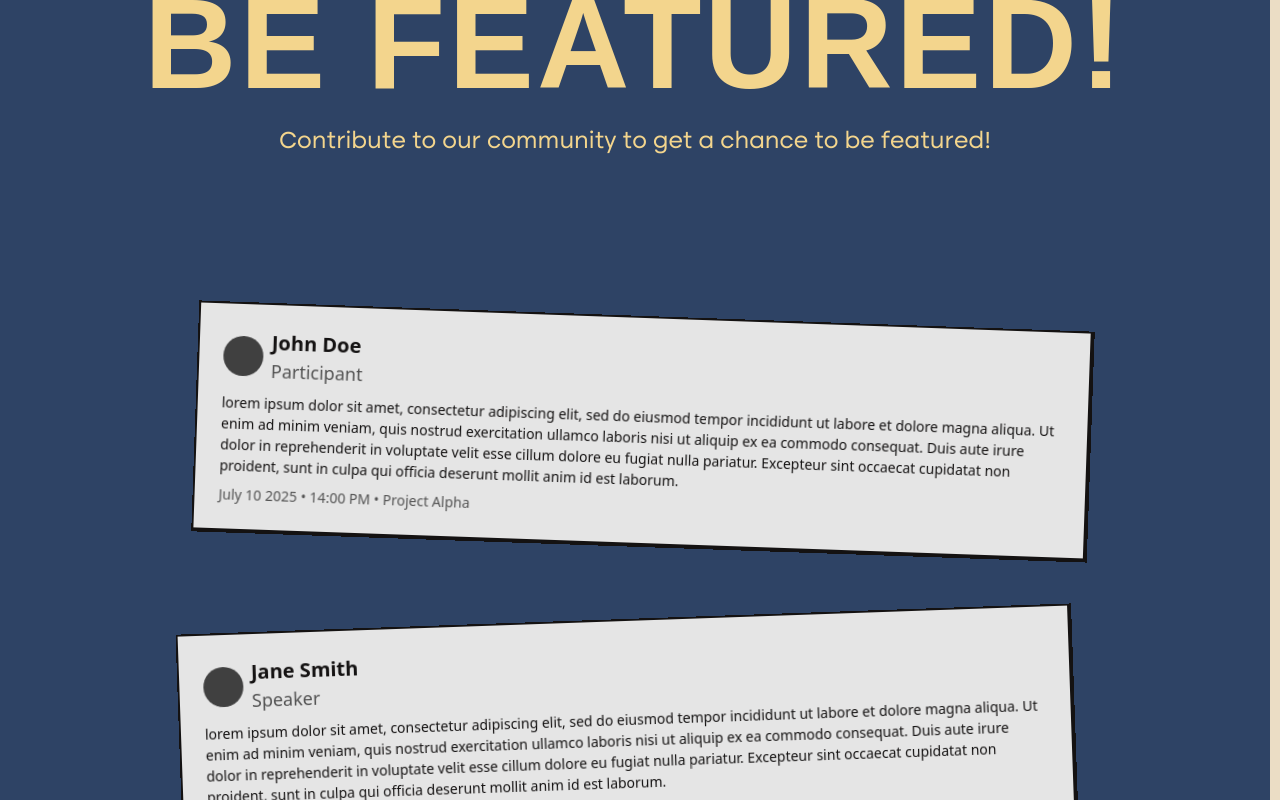
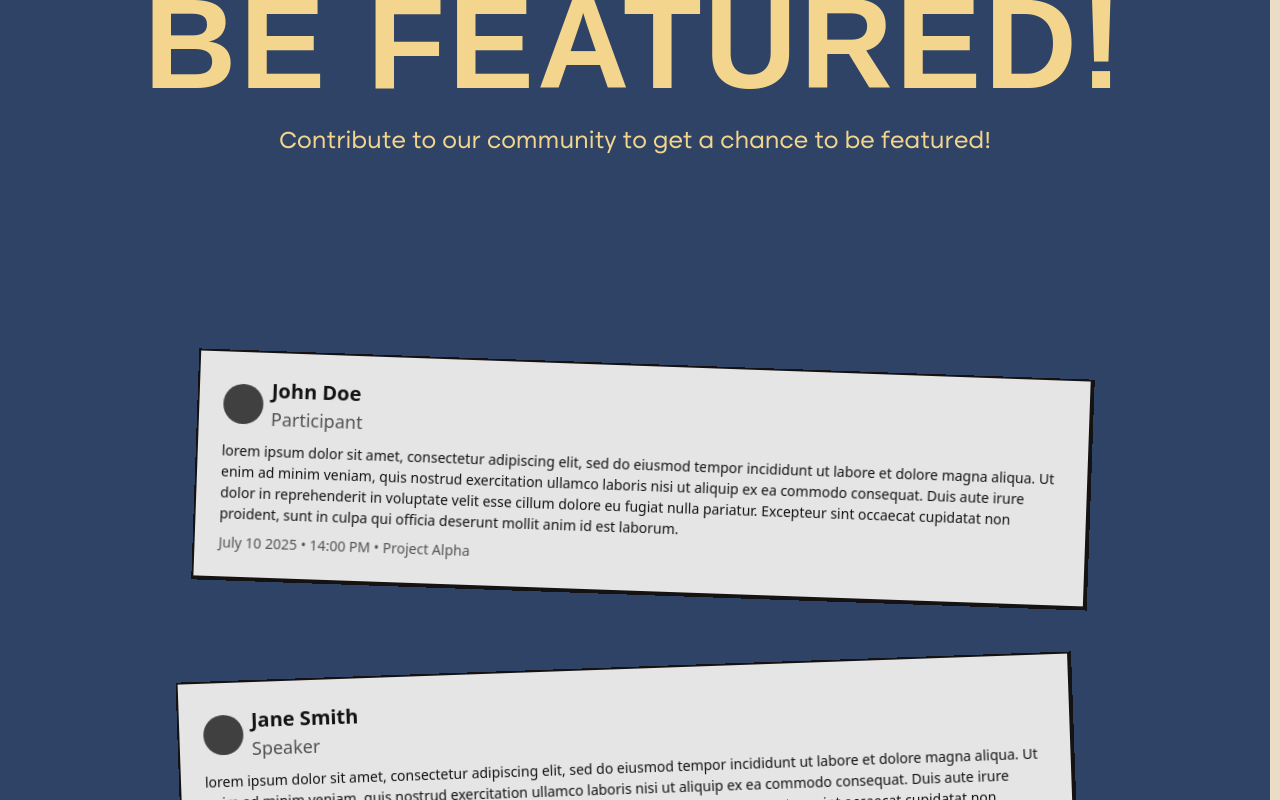
Before and after one commit to dlsl-animodev/project-launchpad, a Next.js app: page / in a window 1280 px wide. Shown: the part 4884-5684 px from the top of the page. Built offline with nearby package versions, Linux system fonts and the light colour scheme; a web font is replaced by a local one.

Commit message:
fix: y spacing of be featured title and the message stack

```diff
--- a/components/be-featured/be-featured.tsx
+++ b/components/be-featured/be-featured.tsx
@@ -52,7 +52,7 @@ const BeFeatured = () => {
     ];
 
     return (
-        <SectionContainer className="bg-accent border-retro-y py-16 px-4 block" id={SECTION_IDS.BE_FEATURED}>
+        <SectionContainer className="bg-accent border-retro-y py-16 px-4" id={SECTION_IDS.BE_FEATURED}>
             <SectionContainerHeader className="sticky top-[5rem] pb-[6rem]">
                 <SectionTitle
                     className="text-7xl lg:text-9xl text-primary"
--- a/components/be-featured/post-stack.tsx
+++ b/components/be-featured/post-stack.tsx
@@ -20,7 +20,7 @@ const PostStack: React.FC<PostStackProps> = ({
 }) => {
     return (
         <motion.div
-            className={`sticky top-[18rem] z-0 bg-neutral-200  border-retro p-4 md:p-6 my-16 w-full   ${index % 2 === 0 ? 'translate-x-2 rotate-2' : '-translate-x-2  -rotate-2'}`}
+            className={`sticky top-[20rem] z-0 bg-neutral-200  border-retro p-4 md:p-6 my-16 w-full   ${index % 2 === 0 ? 'translate-x-2 rotate-2' : '-translate-x-2  -rotate-2'}`}
             initial={{ opacity: 0, y: 40 + index * 20, scale: 0.98 }}
             whileInView={{ opacity: 1, y: index * 8, scale: 1 }}
             transition={{ duration: 0.35 }}
```
